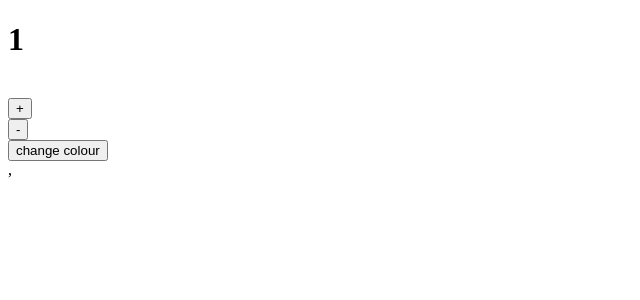
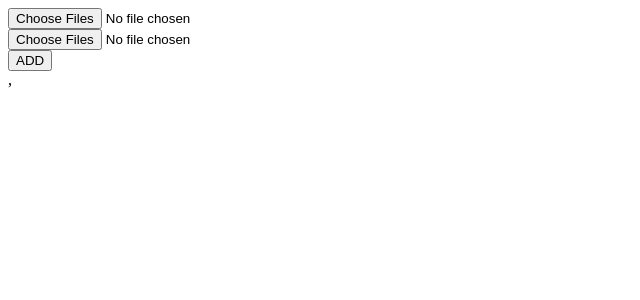
Before and after one commit to HarshalTe/mainviterepo, a React (Vite) app: page / in a window 1280 px wide. Shown: the top 300 px of the page, without its empty margins (0-640 px from the left). Built offline with nearby package versions, Linux system fonts and the light colour scheme.

Commit message:
push all

```diff
--- /dev/null
+++ b/src/File9.jsx
@@ -0,0 +1,38 @@
+import { useState } from "react";
+
+const File9  = ()=>{
+    const [list,setlist] = useState([])
+    const [docuents,setdocuments] = useState(
+        {
+            doc1:[],
+             doc2:[]
+        }
+    )
+     const change = (e)=>{
+        setdocuments({...docuents,[e.target.name]:Array.from(e.target.files)})
+     }
+      const Add = ()=>{
+          setlist([...list,{...docuents}])
+      }
+
+      return(
+        <div>
+            <input type="file" name="doc1" onChange={change}  multiple/>
+            <br/>
+            <input type="file" name="doc2" multiple  onChange={change}/>
+             <br/>
+             <button onClick={Add}>ADD</button>
+             <br/>
+             {list.map((doc,i)=>{
+                return(
+                    <div key={i}>
+                       {doc.doc1.map((d1,di1)=><div>{d1.name}</div>)}
+                       <br></br>
+                       {doc.doc2.map((d2,di2)=><div>{d2.name}</div>)}
+                    </div>
+                );
+             })}
+        </div>
+      );
+}
+export default File9;
--- a/src/Hmain.jsx
+++ b/src/Hmain.jsx
@@ -18,6 +18,7 @@ import Full from './Pages/Full';
 import MultipleCheckboxFormik from './Pages/MultipleCheckboxFormik';
 import Again from './Pages/Again';
 import Cos2 from './Pages/Cos2'
+import File9 from './File9';
 
 
 
@@ -26,8 +27,9 @@ const Hmain = ()=>{
         <div>
               {/* <MultiArrayForm/>
               <Full/> */}
+              <File9/>
               {/* <Again/> */}
-              <Cos2/>
+              {/* <Cos2/> */}
               {/* <MultipleCheckboxFormik/> */}
             {/* <Newcrud/> */}
               {/* <Arrayexample/> */}
```
Also changed, not shown: src/Pages/Che.jsx (added, +18 -0 lines).
